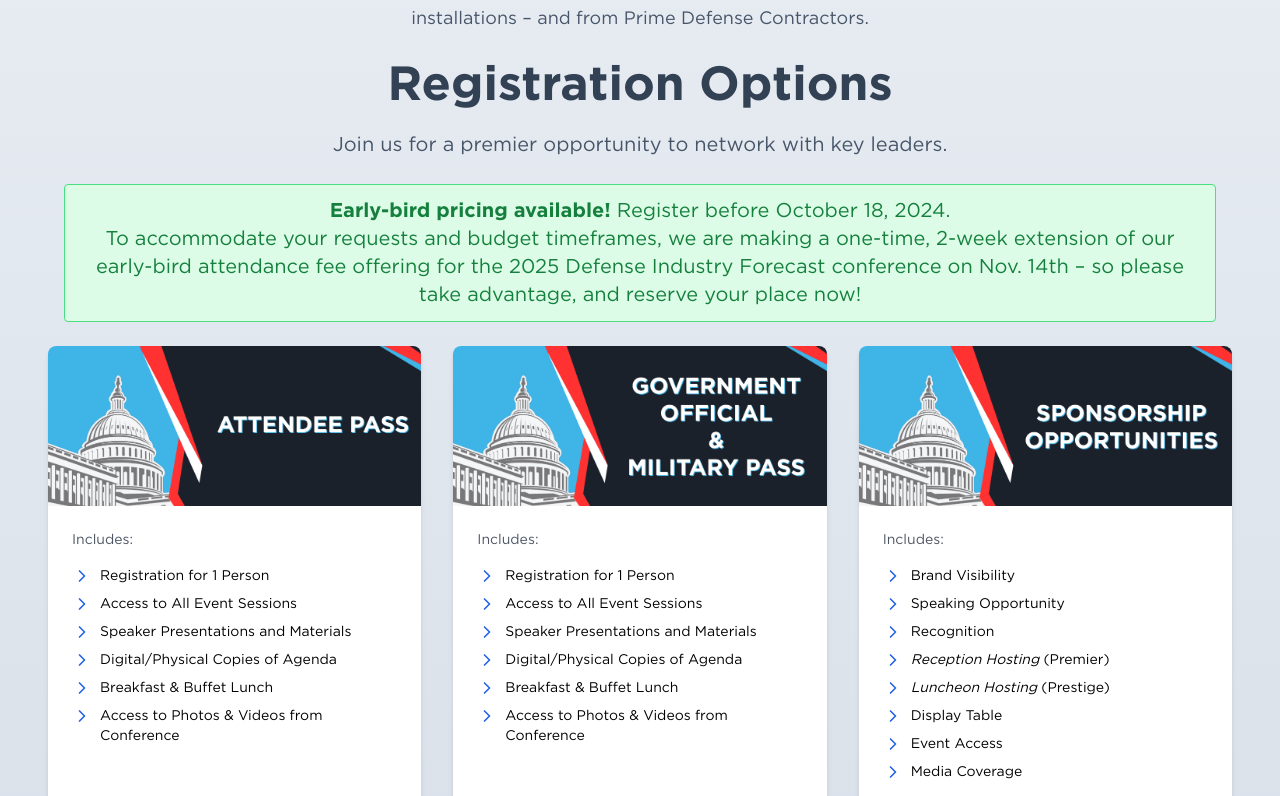
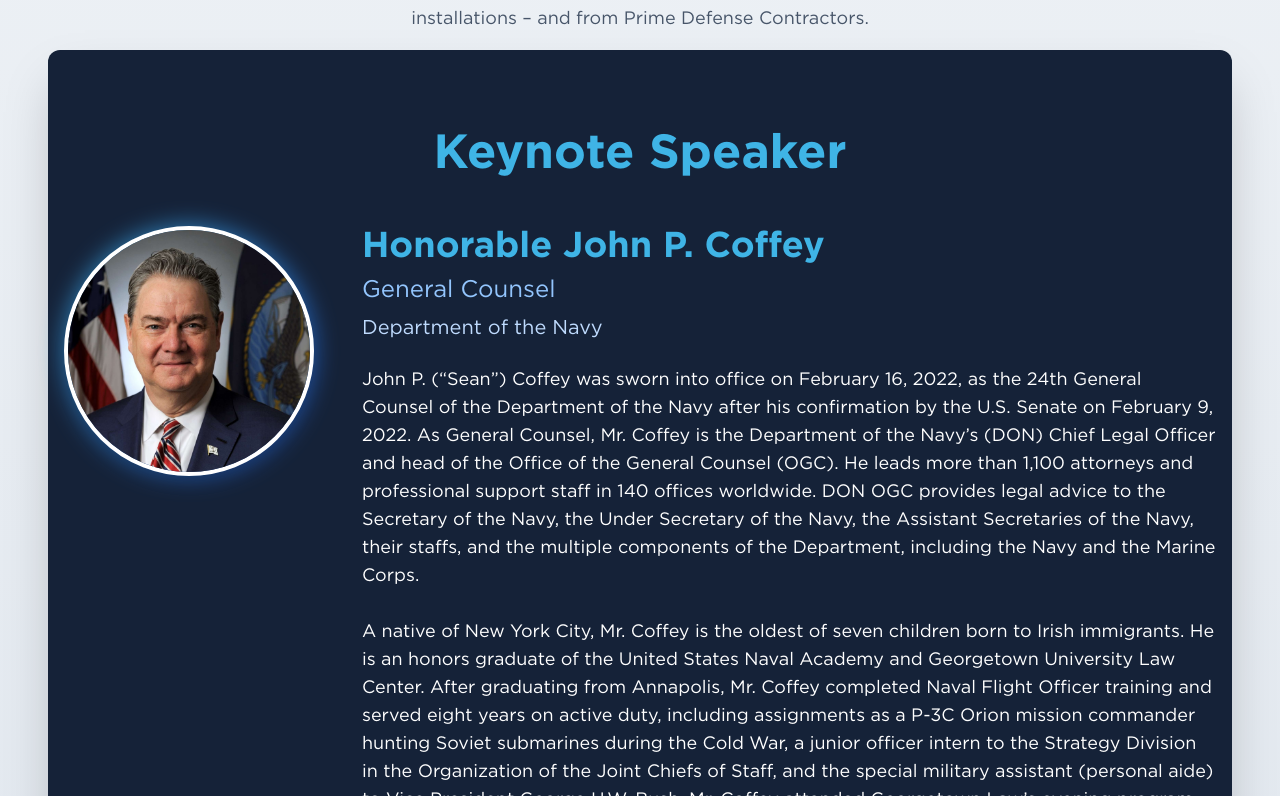
Before and after one commit to masonym/ada-website, a Next.js app: page /events/2025-defense-industry-forecast in a window 1280 px wide. Shown: the part 1304-2100 px from the top of the page. Built offline with nearby package versions, Linux system fonts and the light colour scheme.

Commit message:
Added keynote speaker component

```diff
--- /dev/null
+++ b/src/app/components/KeynoteSpeaker.tsx
@@ -0,0 +1,49 @@
+import React from 'react';
+import Image from 'next/image';
+import { SPEAKERS } from '@/constants/speakers';
+
+type KeynoteSpeakerProps = {
+  eventId: number;
+};
+
+const KeynoteSpeaker: React.FC<KeynoteSpeakerProps> = ({ eventId }) => {
+  const eventSpeakers = SPEAKERS.find(event => event.id === eventId)?.speakers;
+  const keynoteSpeaker = eventSpeakers?.find(speaker => speaker.keynote);
+
+  if (!keynoteSpeaker) {
+    return null;
+  }
+
+  return (
+    <section className="bg-navy-500 text-white mb-8 pt-12 pb-8 sm:pt-16 lg:pt-20 px-4 rounded-xl shadow-2xl">
+      <div className="max-w-6xl mx-auto">
+        <h2 className="text-3xl sm:text-4xl lg:text-5xl font-bold text-center mb-8 sm:mb-12 text-lightBlue-400">Keynote Speaker</h2>
+        <div className="flex flex-col items-center md:flex-row md:items-start">
+          <div className="mb-8 md:mb-0 md:mr-12 flex-shrink-0">
+            <div className="relative">
+              <div className="absolute inset-0 bg-gradient-to-br from-lightBlue-400 to-blue-600 rounded-full opacity-75 blur-md"></div>
+              <Image
+                src={keynoteSpeaker.image}
+                alt={keynoteSpeaker.name}
+                width={250}
+                height={250}
+                className="rounded-full relative z-10 border-4 border-white shadow-lg"
+              />
+            </div>
+          </div>
+          <div className="text-center md:text-left flex-grow">
+            <h3 className="text-2xl sm:text-3xl lg:text-4xl font-bold mb-2 text-lightBlue-400">{keynoteSpeaker.name}</h3>
+            <p className="text-xl sm:text-2xl mb-2 text-blue-300">{keynoteSpeaker.position}</p>
+            <p className="text-lg sm:text-xl mb-6 text-blue-200">{keynoteSpeaker.company}</p>
+            <div
+              className="text-base sm:text-lg leading-relaxed max-w-none"
+              dangerouslySetInnerHTML={{ __html: keynoteSpeaker.bio }}
+            />
+          </div>
+        </div>
+      </div>
+    </section>
+  );
+};
+
+export default KeynoteSpeaker;
--- a/src/app/events/[slug]/page.tsx
+++ b/src/app/events/[slug]/page.tsx
@@ -10,6 +10,7 @@ import Link from 'next/link';
 import { ChevronLeft } from 'lucide-react';
 import Script from 'next/script';
 import { Metadata } from 'next';
+import KeynoteSpeaker from '@/app/components/KeynoteSpeaker';
 
 export async function generateStaticParams() {
   return EVENTS.map((event) => ({
@@ -123,6 +124,8 @@ export default function EventPage({ params }: { params: { slug: string } }) {
               {event.eventText}
             </div>
 
+            <KeynoteSpeaker eventId={event.id} />
+
             <RegistrationOptions event={event} />
 
             <div className="mt-12 text-center w-[80%] max-w-sm">
```
